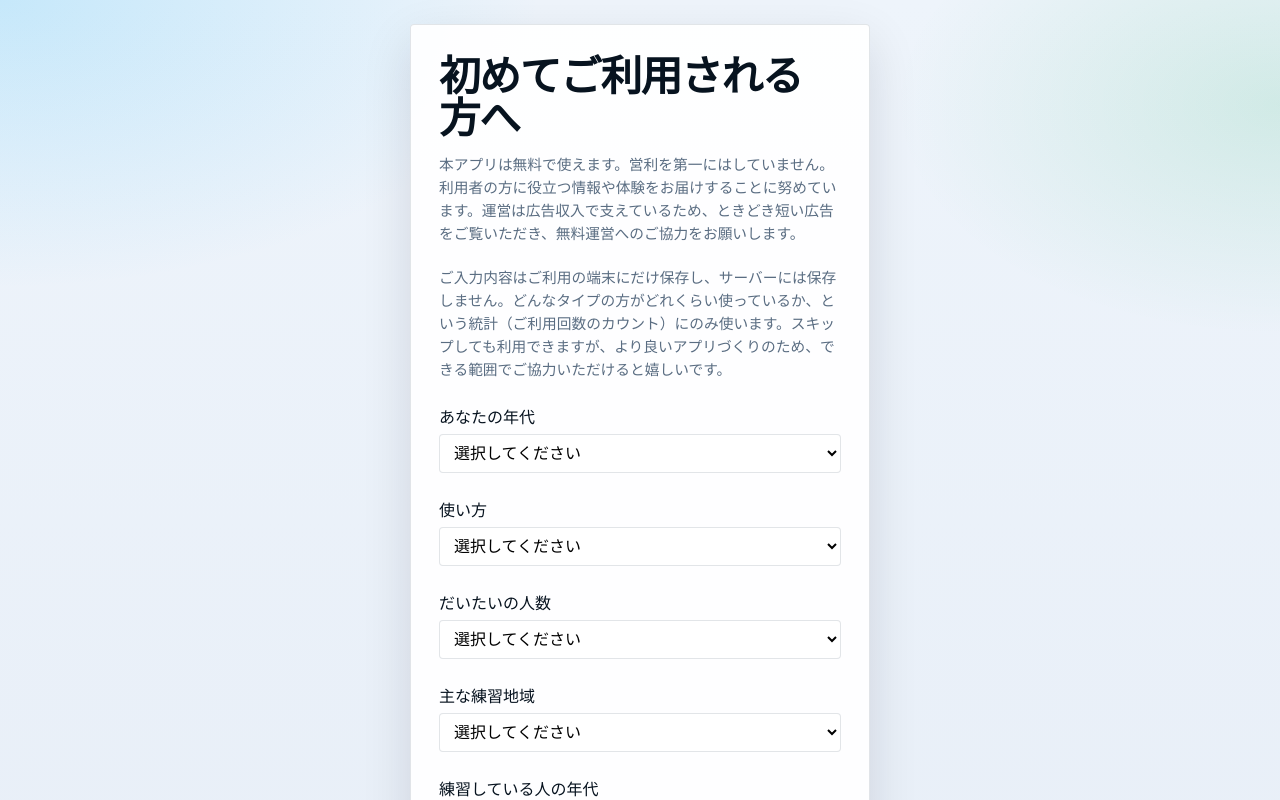
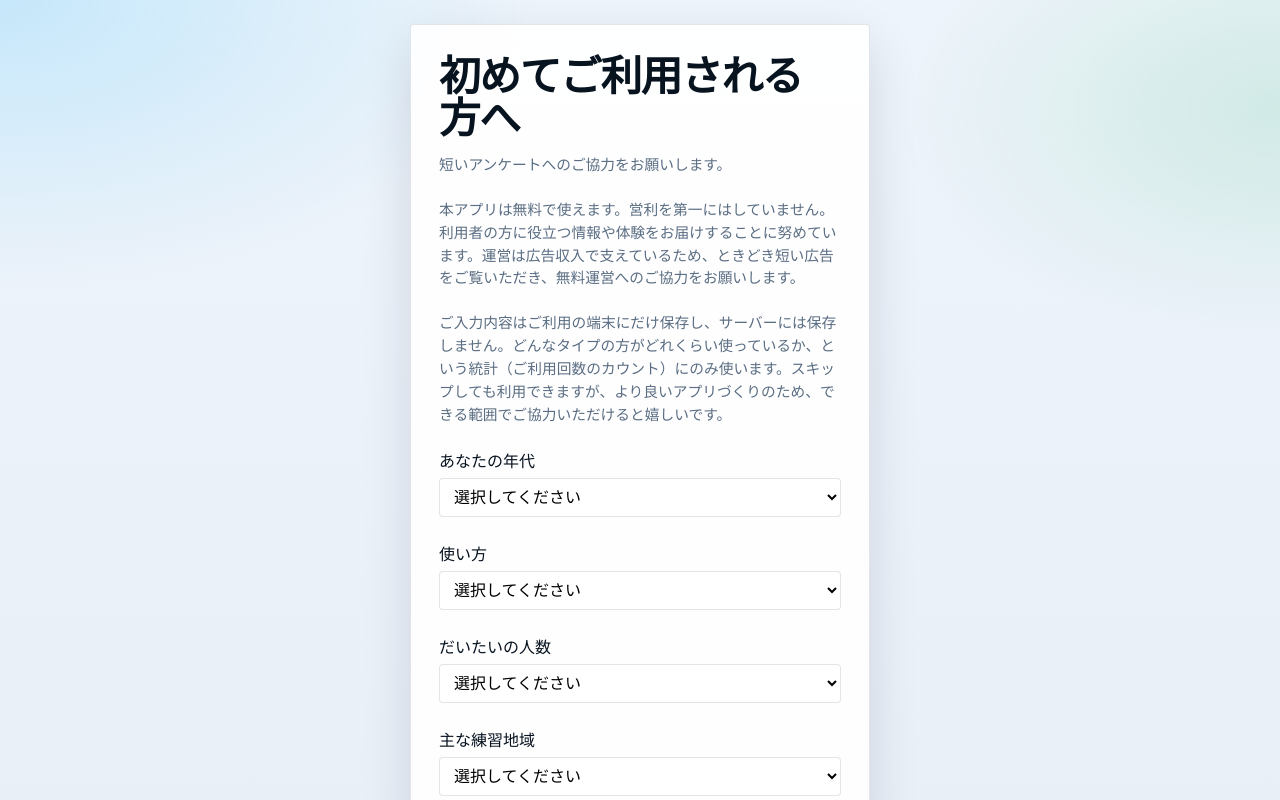
Before and after one commit to naokipinetreebay-wq/saccadeTR, a Next.js app: page /saccade/ in a window 1280 px wide. Both pictures are taken after a click on the button "ルームを作成". Shown: the top 800 px of the page. Built offline with nearby package versions, Linux system fonts and the light colour scheme.

Commit message:
Ask first-time users for a short survey on the profile gate.
Co-authored-by: Cursor <cursoragent@cursor.com>

```diff
--- a/src/components/ProfileGate.tsx
+++ b/src/components/ProfileGate.tsx
@@ -143,6 +143,7 @@ export function ProfileGate({ onDone }: { onDone: () => void }) {
     <main className="home">
       <div className="home-card">
         <h1>初めてご利用される方へ</h1>
+        <p className="muted">短いアンケートへのご協力をお願いします。</p>
         <p className="muted">
           本アプリは無料で使えます。営利を第一にはしていません。利用者の方に役立つ情報や体験をお届けすることに努めています。運営は広告収入で支えているため、ときどき短い広告をご覧いただき、無料運営へのご協力をお願いします。
         </p>
```
